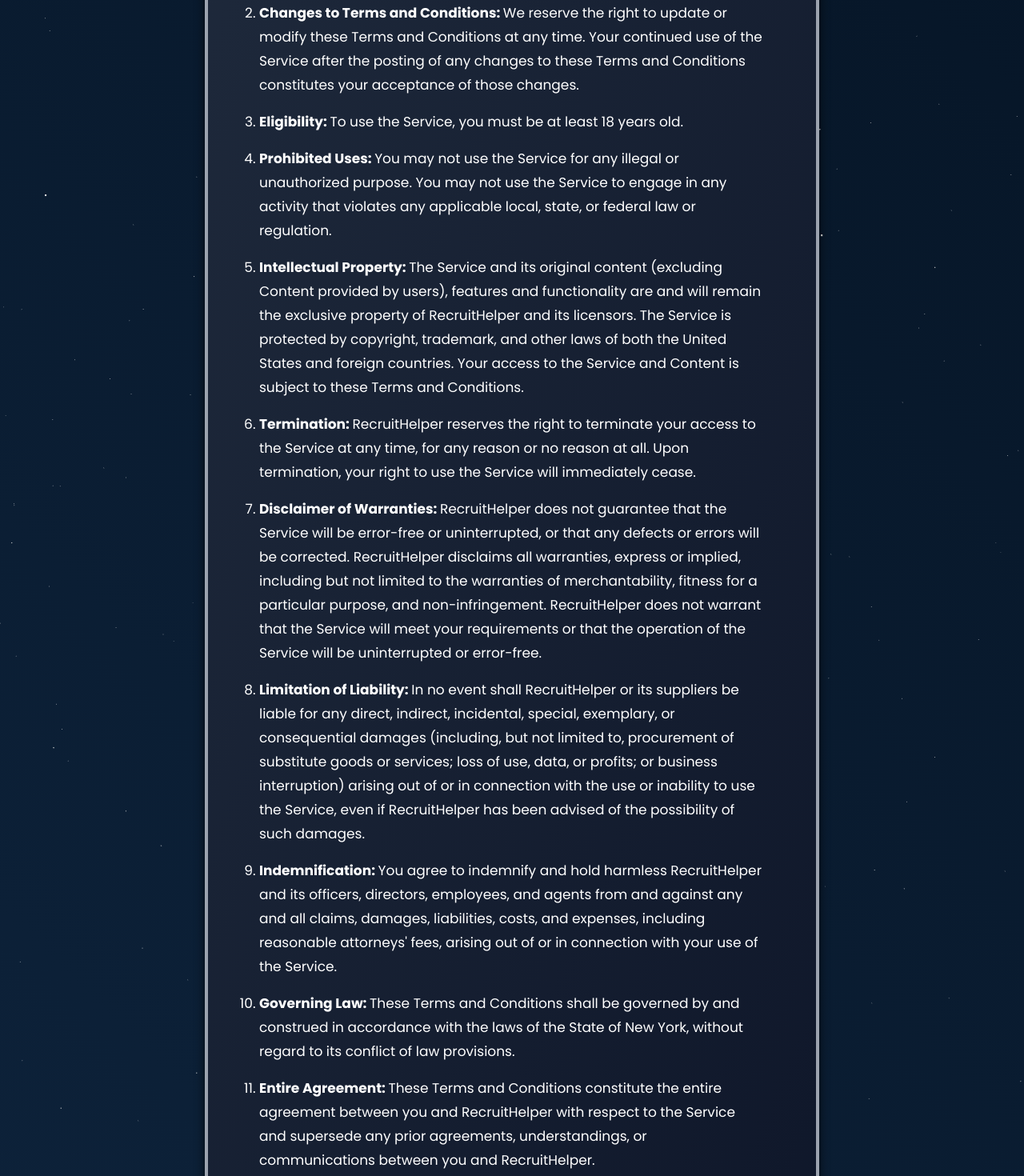
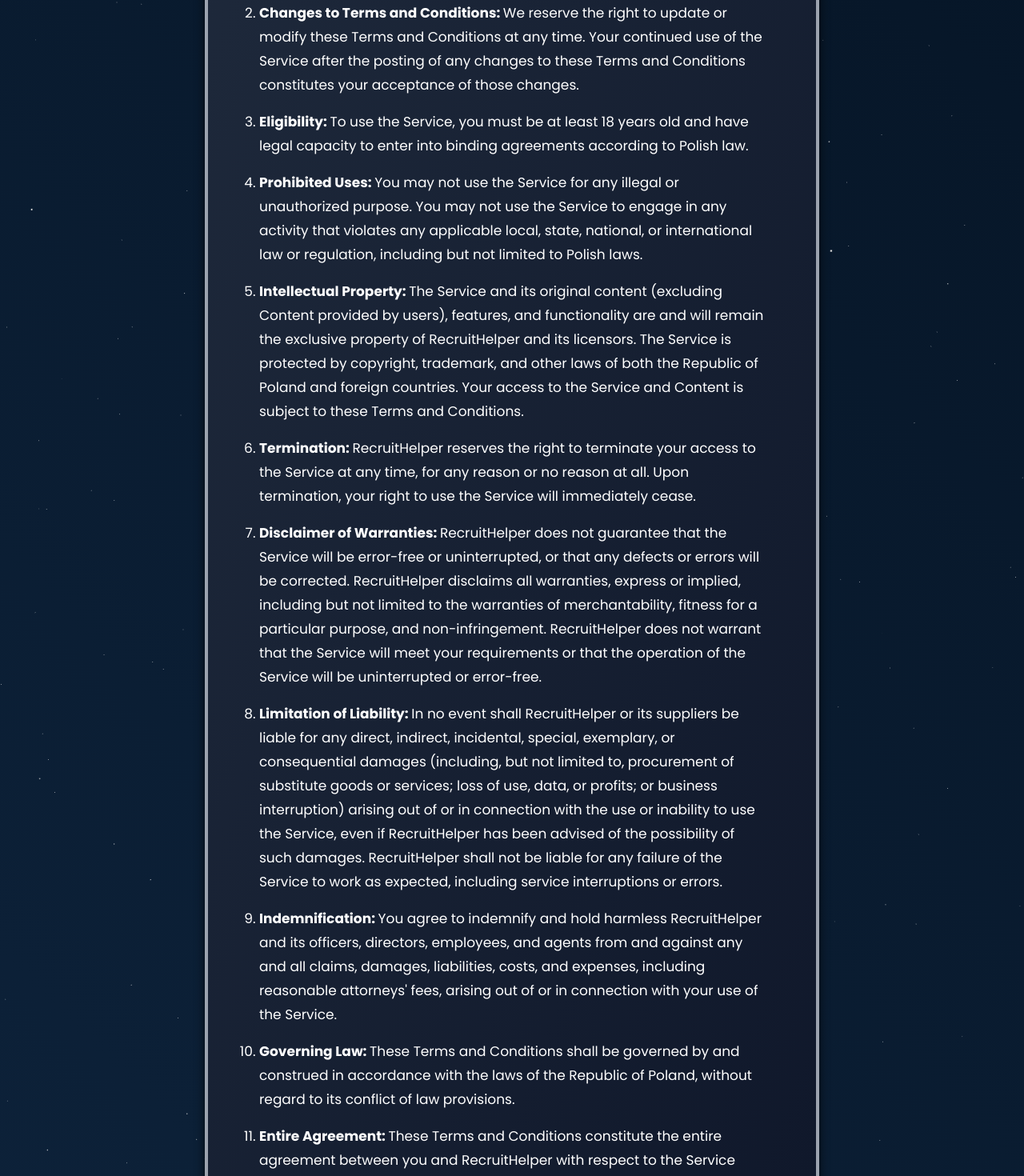
Before and after one commit to Katsukii01/RecruitHelper, a React (Vite) app: page /terms in a window 1280 px wide. Shown: the part 347-1817 px from the top of the page at 80% size. Built offline with nearby package versions, Linux system fonts and the light colour scheme; no server answers.

Commit message:
small update

```diff
--- a/src/components/Hero.jsx
+++ b/src/components/Hero.jsx
@@ -14,9 +14,9 @@
       </h1>
       <p className={`${styles.heroSubText} mt-4 text-breeze`}>
         Empowering you to navigate your recruitment process with our innovative
-          <span className="text-cyan-400"> solutions</span>.
+        <span className="text-cyan-400"> solutions</span>. My platform is designed to simplify every aspect of the recruitment journey,
+        from attracting the best talent to making seamless hiring decisions.
         <br className="sm:block hidden" />
-          <span className='text-2xl'>Efficiently streamline your recruitment workflow and identify top-tier talent with ease.</span>
       </p>
     </div>
 
@@ -55,7 +55,7 @@
         {/* Arrow Animation */}
         <div className="flex flex-col items-center">
           <div className="xl:w-36 xl:h-36 h-16 w-16 md:h-28 md:w-28 flex items-center justify-center">
-              <div className="  animate-moveRight-2">
+              <div className="animate-moveRight-2">
             <svg xmlns="http://www.w3.org/2000/svg" viewBox="0 0 20 20" fill="currentColor" className="xl:size-40 size-20">
               <path fill-rule="evenodd" d="M15.28 9.47a.75.75 0 0 1 0 1.06l-4.25 4.25a.75.75 0 1 1-1.06-1.06L13.69 10 9.97 6.28a.75.75 0 0 1 1.06-1.06l4.25 4.25ZM6.03 5.22l4.25 4.25a.75.75 0 0 1 0 1.06l-4.25 4.25a.75.75 0 0 1-1.06-1.06L8.69 10 4.97 6.28a.75.75 0 0 1 1.06-1.06Z" clip-rule="evenodd" />
             </svg>
--- a/src/components/Terms.jsx
+++ b/src/components/Terms.jsx
@@ -15,15 +15,15 @@
             </li>
             <li>
                 <strong>Eligibility: </strong>
-                To use the Service, you must be at least 18 years old.
+                To use the Service, you must be at least 18 years old and have legal capacity to enter into binding agreements according to Polish law.
             </li>
             <li>
                 <strong>Prohibited Uses: </strong>
-                You may not use the Service for any illegal or unauthorized purpose. You may not use the Service to engage in any activity that violates any applicable local, state, or federal law or regulation.
+                You may not use the Service for any illegal or unauthorized purpose. You may not use the Service to engage in any activity that violates any applicable local, state, national, or international law or regulation, including but not limited to Polish laws.
             </li>
             <li>
                 <strong>Intellectual Property: </strong>
-                The Service and its original content (excluding Content provided by users), features and functionality are and will remain the exclusive property of RecruitHelper and its licensors. The Service is protected by copyright, trademark, and other laws of both the United States and foreign countries. Your access to the Service and Content is subject to these Terms and Conditions.
+                The Service and its original content (excluding Content provided by users), features, and functionality are and will remain the exclusive property of RecruitHelper and its licensors. The Service is protected by copyright, trademark, and other laws of both the Republic of Poland and foreign countries. Your access to the Service and Content is subject to these Terms and Conditions.
             </li>
             <li>
                 <strong>Termination: </strong>
@@ -35,7 +35,7 @@
             </li>
             <li>
                 <strong>Limitation of Liability: </strong>
-                In no event shall RecruitHelper or its suppliers be liable for any direct, indirect, incidental, special, exemplary, or consequential damages (including, but not limited to, procurement of substitute goods or services; loss of use, data, or profits; or business interruption) arising out of or in connection with the use or inability to use the Service, even if RecruitHelper has been advised of the possibility of such damages.
+                In no event shall RecruitHelper or its suppliers be liable for any direct, indirect, incidental, special, exemplary, or consequential damages (including, but not limited to, procurement of substitute goods or services; loss of use, data, or profits; or business interruption) arising out of or in connection with the use or inability to use the Service, even if RecruitHelper has been advised of the possibility of such damages. RecruitHelper shall not be liable for any failure of the Service to work as expected, including service interruptions or errors.
             </li>
             <li>
                 <strong>Indemnification: </strong>
@@ -43,7 +43,7 @@
             </li>
             <li>
                 <strong>Governing Law: </strong>
-                These Terms and Conditions shall be governed by and construed in accordance with the laws of the State of New York, without regard to its conflict of law provisions.
+                These Terms and Conditions shall be governed by and construed in accordance with the laws of the Republic of Poland, without regard to its conflict of law provisions.
             </li>
             <li>
                 <strong>Entire Agreement: </strong>
```
Lines whose indentation alone changed are shown as unchanged.
